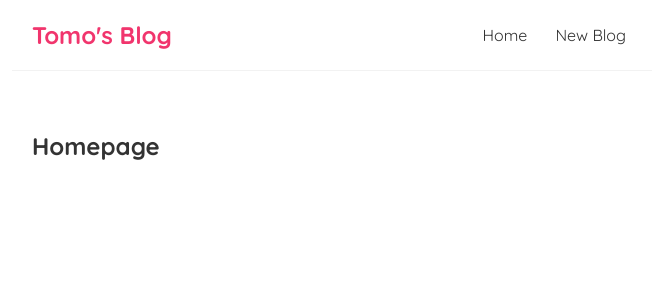
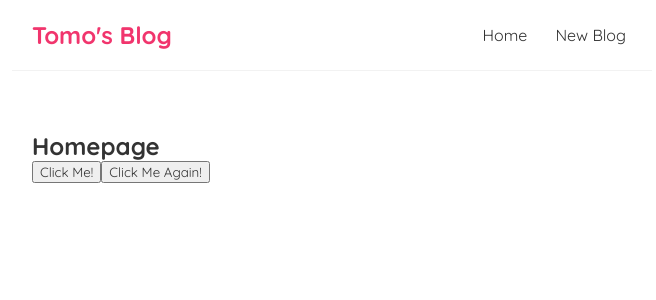
Before and after one commit to tomonorman/react-blog, a React (Create React App) app: page / in a window 1280 px wide. Shown: the top 300 px of the page, without its empty margins (308-964 px from the left). Built offline with nearby package versions, Linux system fonts and the light colour scheme.

Commit message:
anonymous function on click event test

```diff
--- a/src/Home.js
+++ b/src/Home.js
@@ -1,7 +1,19 @@
 const Home = () => {
-  return(
+
+  const handleClick = (event) => {
+    console.log("Hi everyone!");
+  }
+
+  const handleClickAgain = (name, event) => {
+    console.log(`Hi ${name}!`, event.target);
+  }
+
+  return (
     <div className="home">
       <h2>Homepage</h2>
+      <button onClick={handleClick}>Click Me!</button>
+      {/* Cannot use paraenthesis otherwise the function is automatically invoked without a click. So use an anoymous function */}
+      <button onClick={(event) => handleClickAgain("Tomo", event)}>Click Me Again!</button>
     </div>
    );
 }
```
Also changed, not shown: 1 other file (tests, documents, lock files or other folders).
